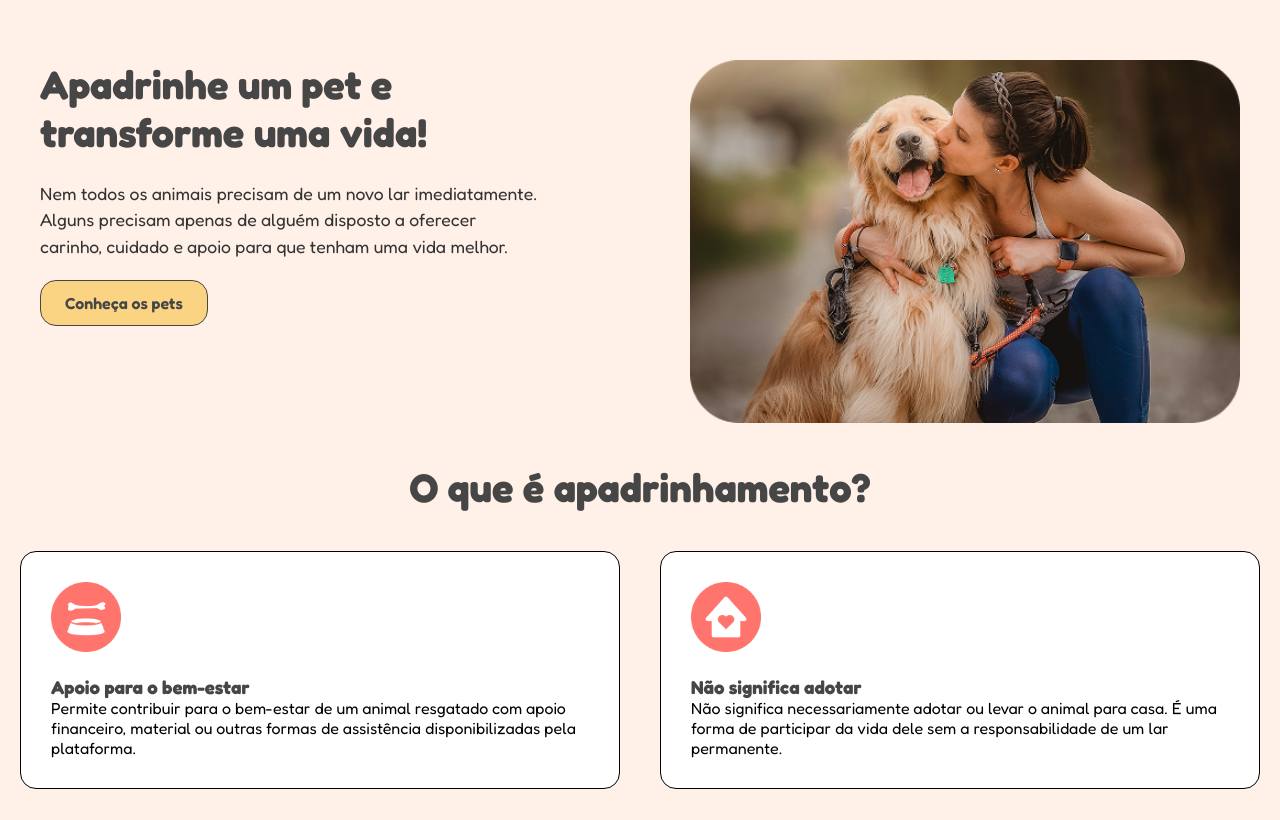
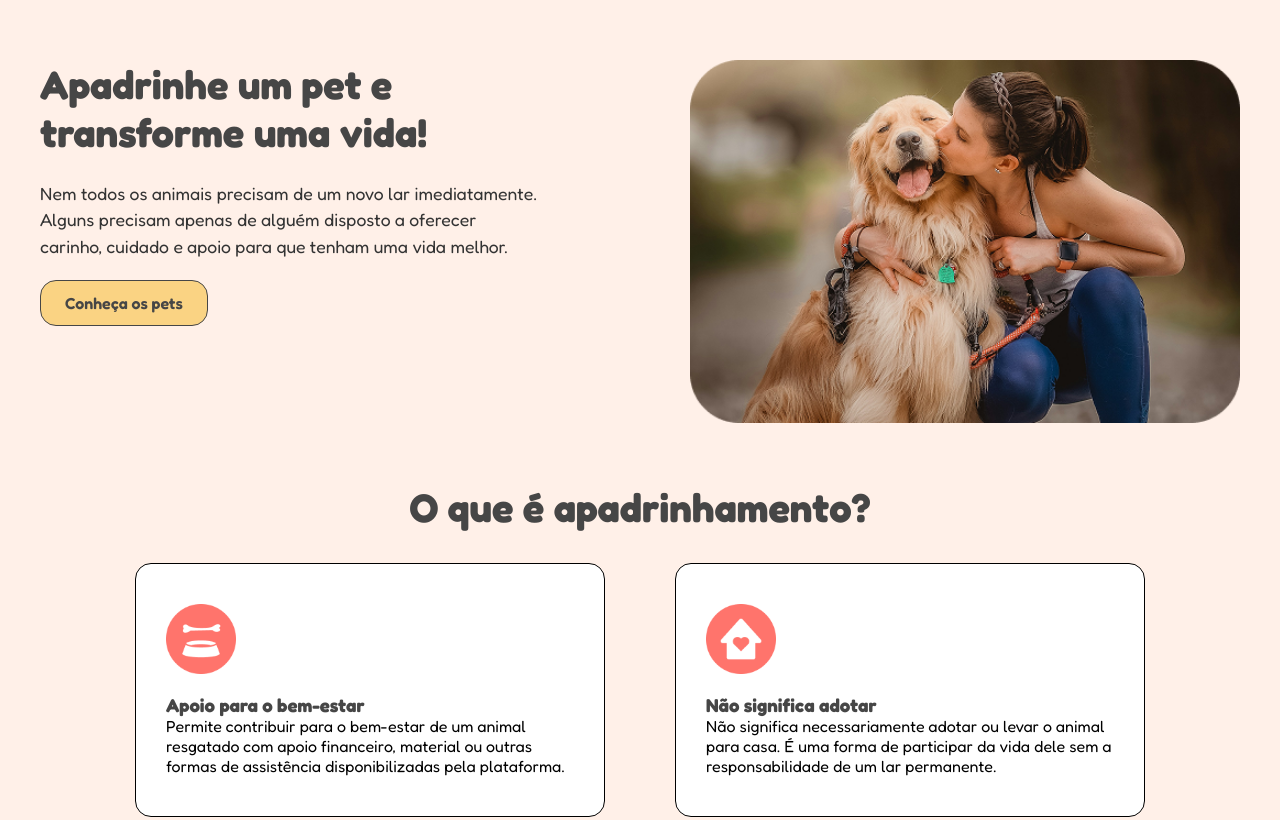
Before and after one commit to codebyisaque/patinhasLar, a plain HTML site: page pages/comofuncionaoapadrinhamento.html in a window 1280 px wide. Shown: the top 820 px of the page. Drawn offline with Linux system fonts and the light colour scheme.

Commit message:
fiz as mudanças no espaçamento e no margin para ficar próximo e alinhado com a page

```diff
--- a/css/comofuncionaoapadrinhamento.css
+++ b/css/comofuncionaoapadrinhamento.css
@@ -82,24 +82,32 @@ h1, h2, h3 {
   justify-self: end;
 }
 
-.conteudo-secundario { /* Nome corrigido */
-  display: grid; /* Ligamos o Grid */
-  grid-template-columns: 1fr 1fr; /* Criamos as duas colunas para os cards */
-  gap: 40px;
-  align-items: start; /* Alinha os cards pelo topo */
+.conteudo-secundario {
+  display: grid;
+  grid-template-columns: 1fr 1fr;
+  column-gap: 70px; /* Mantém os 70px entre o card da esquerda e o da direita */
+  row-gap: 32px;    /* Define os exatos 32px entre o título e os cards */
+  padding: 0 115px;
+  margin-top: 20px;    /* Empurra a seção para baixo, afastando da foto do cachorro */
+  margin-bottom: 72px; /* Mantém o espaço para a seção de baixo */
 }
 
 .conteudo-secundario h2 {
-  grid-column: 1 / -1; /* Força o H2 a atravessar a tela inteira sozinho na primeira linha */
-  text-align: center; /* Centraliza o texto "O que é apadrinhamento?" */
+  grid-column: 1 / -1;
+  text-align: center;
   font-size: 2.5rem;
   font-weight: bold;
   line-height: 1.2;
+  margin: 0;
 }
 
 .beneficio {
+  display: flex;
+  flex-direction: column;
+  align-items: flex-start;
+  margin: 0;
   background-color: white;
-  padding: 30px;
+  padding: 40px 30px;
   border-radius: 16px; /* Ajustado de 10px para 16px para bater mais com a curvatura do Figma */
   border: 1px solid #000000; /* Adicionado: é isso que desenha a linha preta em volta do card */
 }
@@ -163,7 +171,7 @@ h1, h2, h3 {
   font-size: 1.3rem;
   font-weight: bold;
   margin-bottom: 8px;
-  color: #000000;
+  color: #464646;
 }
 
 .conteudo-passo p {
@@ -204,7 +212,7 @@ h1, h2, h3 {
   text-align: center;
   font-size: 2.5rem;
   font-weight: bold;
-  margin-bottom: 50px;
+  margin-bottom: 20px;
 }
 
 .subtitulo {
```
